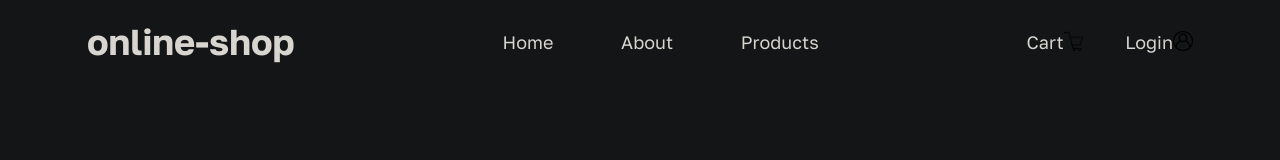
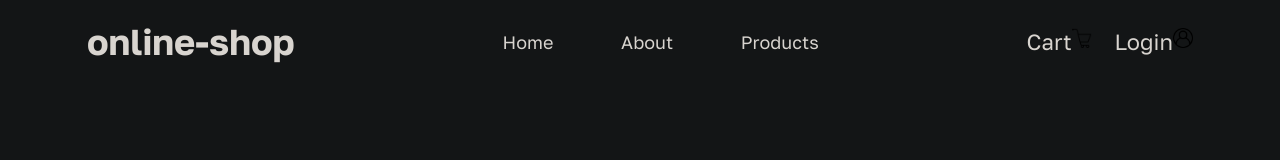
Before and after one commit to DragonRomeo/web-store, a React (Vite) app: page / in a window 1280 px wide. Shown: the top 160 px of the page. Built offline with nearby package versions, Linux system fonts and the light colour scheme.

Commit message:
fix: improve cart & login font-size

```diff
--- a/src/components/Header/Header.module.css
+++ b/src/components/Header/Header.module.css
@@ -30,6 +30,7 @@ h1 {
   flex-direction: row;
   width: 13%;
   justify-content: space-between;
+  font-size: 22px;
 }
 
 .card {
--- a/src/components/Header/Header.module.scss
+++ b/src/components/Header/Header.module.scss
@@ -32,6 +32,7 @@ h1 {
   flex-direction: row;
   width: 13%;
   justify-content: space-between;
+  font-size: 22px;
 }
 
 .card {
```
Also changed, not shown: 1 other file (tests, documents, lock files or other folders).
